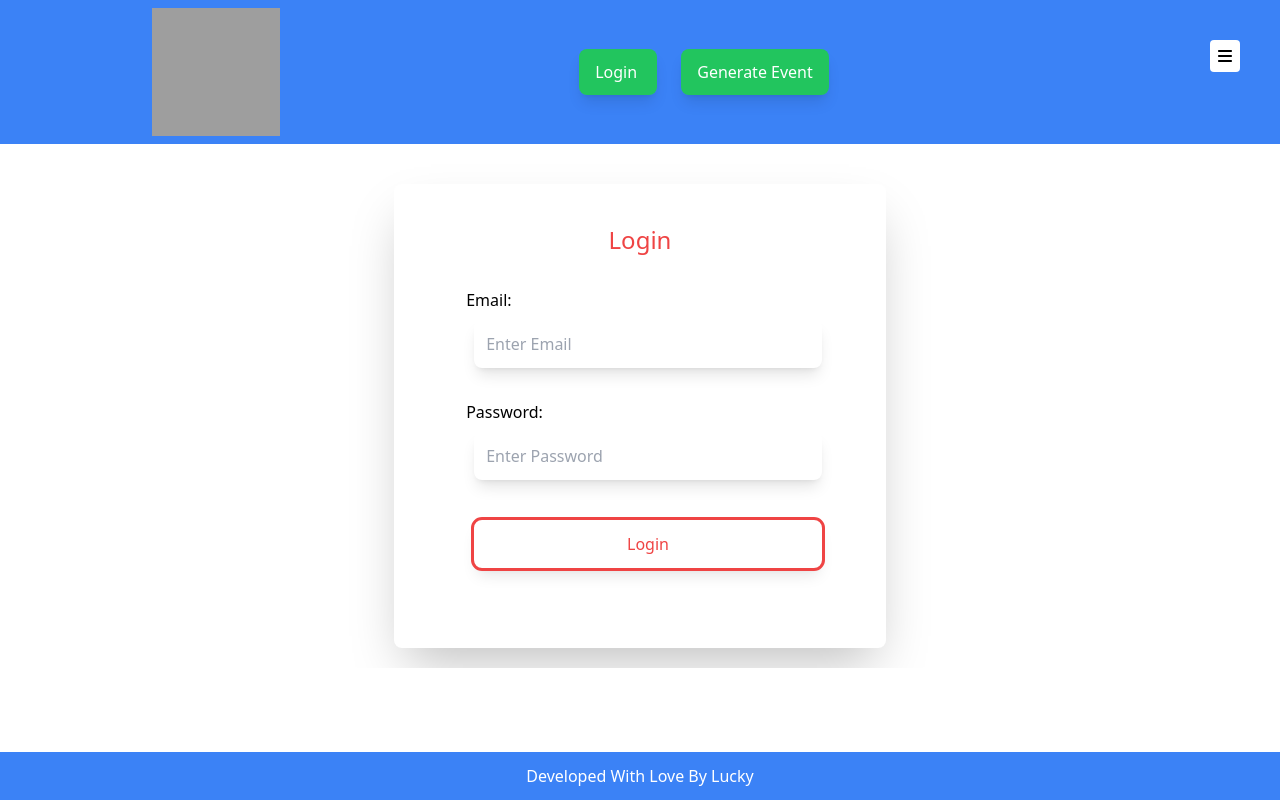
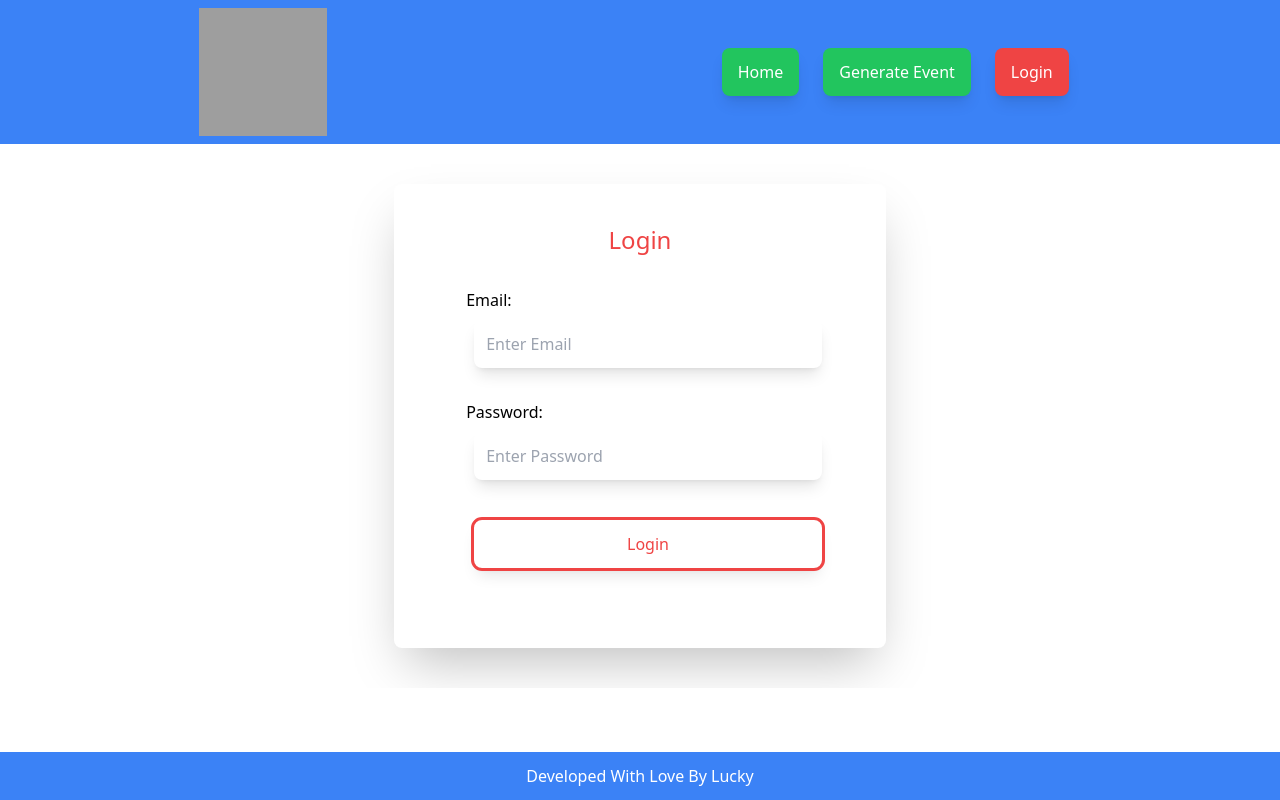
Before and after one commit to rahultiwari1818/CollegeEventManagementSystem, a React (Create React App) app in the folder frontend/: page /login in a window 1280 px wide. Built offline with nearby package versions, Linux system fonts and the light colour scheme; grey boxes are pictures that could not be loaded.

Commit message:
completed responsive navbar and sidebar

```diff
--- a/frontend/src/components/Footer.jsx
+++ b/frontend/src/components/Footer.jsx
@@ -2,7 +2,7 @@ import React from 'react'
 
 export default function Footer() {
   return (
-    <footer className='flex justify-center items-center p-3 fixed bottom-0 w-full bg-blue-500 text-white shadow-xl'>
+    <footer className='flex z-10 justify-center items-center p-3 fixed bottom-0 w-full bg-blue-500 text-white shadow-xl'>
         <p className='text-base text-center w-full'>Developed With Love By Lucky</p>
     </footer>
   )
--- a/frontend/src/components/GenerateEvent.jsx
+++ b/frontend/src/components/GenerateEvent.jsx
@@ -1,4 +1,4 @@
-import React, { useEffect, useRef, useState } from 'react'
+import React, {  useRef, useState } from 'react'
 import Dropdown from './Dropdown';
 import DatePicker from 'react-datepicker';
 import 'react-datepicker/dist/react-datepicker.css';
@@ -52,8 +52,6 @@ export default function GenerateEvent() {
                     'Content-Type': "multipart/form-data",
                 },
             });
-            // data = data.data;
-            console.log(data)
             if (data.result) {
                 toast.success(data.message);
                 setData({
@@ -99,11 +97,6 @@ export default function GenerateEvent() {
 
 
 
-    // useEffect(()=>{
-    //     if(data.etype==="Intra-College"){
-    //         setData({...data,maxNoOfPartcipantsPerCollege:null})
-    //     }
-    // },[data]);
 
 
     const eventTypes = [{ name: "Cultural" }, { name: "IT" } ,{ name: "Management" },{ name: "Sports" } ];
@@ -112,7 +105,7 @@ export default function GenerateEvent() {
     return (
 
         <section className='flex justify-center items-center '>
-            <section className='p-5 md:p-10 shadow-2xl bg-white md:outline-none outline outline-blue-500 md:mt-0 md:mb-0 mt-2 mb-2 '>
+            <section className='p-5 md:p-10 shadow-2xl bg-white md:outline-none outline outline-blue-500 md:mt-0 md:mb-0 mt-2 '>
                 <p className='text-2xl text-center text-white bg-blue-500 p-2'>Generate Event</p>
                 <form method="post" className='p-4' onSubmit={generateEventHandler}>
                     <section className='md:p-2 md:m-2 p-1 m-1' >
--- a/frontend/src/components/Login.jsx
+++ b/frontend/src/components/Login.jsx
@@ -18,7 +18,7 @@ export default function Login() {
 
 
   return (
-    <section className='flex justify-center items-center mt-5'>
+    <section className='flex justify-center items-center my-5'>
         <section className='p-5 md:p-10 shadow-2xl bg-white rounded-lg m-5 '>
             <p className='text-2xl text-center text-red-500'>Login</p>
             <form  method="post" onSubmit={submitHandler} className='p-4'>
--- a/frontend/src/components/Main.jsx
+++ b/frontend/src/components/Main.jsx
@@ -6,7 +6,7 @@ import {  Route, Routes } from 'react-router-dom';
 import EventDetails from './EventDetails';
 export default function Main() {
   return (
-    <main className='max-h-[75vh] lg:max-h-[70vh] overflow-auto'>
+    <main className='max-h-[80vh] lg:max-h-[75vh] overflow-auto'>
 				<Routes>
 
 					<Route path="/generateevent" element={<GenerateEvent/>}/>
--- a/frontend/src/components/Navbar.jsx
+++ b/frontend/src/components/Navbar.jsx
@@ -7,31 +7,51 @@ export default function Navbar() {
 
   const [openSideBar, setOpenSideBar] = useState(false);
 
+
+  const closeSideBar = () =>{
+	setOpenSideBar(()=>!openSideBar);
+  }
+
   return (
     <nav className='bg-blue-500 p-2  top-0 sticky z-10'>
       <section className='lg:flex items-center  lg:justify-around '>
         <img src={CollegeLogo} alt="logo" className='w-20 h-20 md:h-24 md:w-24 lg:h-32 lg:w-32' />
-        <section className=''>
-          <Link to="login" className='py-3 px-4 bg-green-500  text-white shadow-lg rounded-lg mx-3' > Login </Link>
+        <section className='hidden lg:flex'>
+          <Link to="/" className='py-3 px-4 bg-green-500  text-white shadow-lg rounded-lg mx-3' > Home </Link>
           <Link to="generateevent" className='py-3 px-4 bg-green-500  text-white shadow-lg rounded-lg mx-3' > Generate Event </Link>
+          <Link to="login" className='py-3 px-4 bg-red-500  text-white shadow-lg rounded-lg mx-3' > Login </Link>
         </section>
-        <section>
 
       </section>
-      </section>
 
+      <section className='lg:hidden'>
         {
           !openSideBar &&
-        <button className='absolute top-10 right-10 bg-white p-2 rounded ' onClick={()=>setOpenSideBar(()=>!openSideBar)}>
+          <button className='fixed z-10 top-10 right-10 bg-white p-2 rounded ' onClick={() => closeSideBar()}>
             <HamburgerIcon />
           </button>
         }
         {
           openSideBar &&
-        <button className='absolute top-10 right-10 bg-white p-2 rounded ' onClick={()=>setOpenSideBar(()=>!openSideBar)}>
+          <button className='fixed z-10 top-10 right-10 bg-white p-2 rounded ' onClick={() => closeSideBar()}>
             <CloseIcon />
           </button>
         }
+        {
+          openSideBar &&
+          <section className='lg:hidden fixed h-screen bg-blue-500 right-0 top-0 w-2/3'>
+              <section className='m-5 absolute bottom-10'>
+			  		<Link to="/" className='py-3 px-4 bg-green-500  text-white shadow-lg rounded-lg mx-3' > Home </Link>
+					<Link to="generateevent" className=' block my-3 py-3 px-4 bg-green-500  text-white shadow-lg rounded-lg mx-3' onClick={() => closeSideBar()}> Generate Event </Link>
+					<Link to="login" className='block my-3 py-3 px-4 bg-red-500  text-white shadow-lg rounded-lg mx-3' onClick={() => closeSideBar()} > Login </Link>
+              </section>
+
+          </section>
+        }
+      </section>
+
+
+
 
     </nav>
   )
--- a/frontend/src/index.js
+++ b/frontend/src/index.js
@@ -16,8 +16,8 @@ root.render(
 // If you want your app to work offline and load faster, you can change
 // unregister() to register() below. Note this comes with some pitfalls.
 // Learn more about service workers: https://cra.link/PWA
-serviceWorkerRegistration.unregister();
-// serviceWorkerRegistration.register();
+// serviceWorkerRegistration.unregister();
+serviceWorkerRegistration.register();
 // If you want to start measuring performance in your app, pass a function
 // to log results (for example: reportWebVitals(console.log))
 // or send to an analytics endpoint. Learn more: https://bit.ly/CRA-vitals
```
Lines whose indentation alone changed are shown as unchanged.
